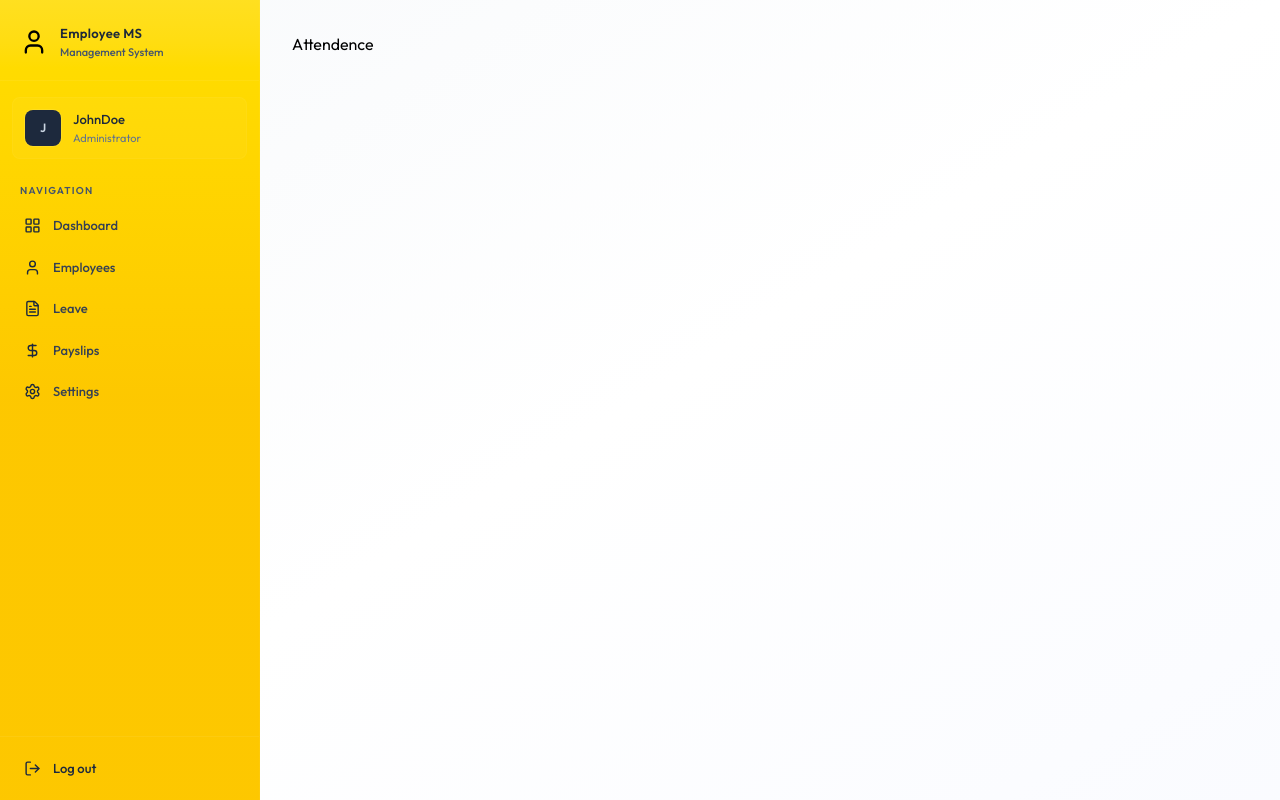
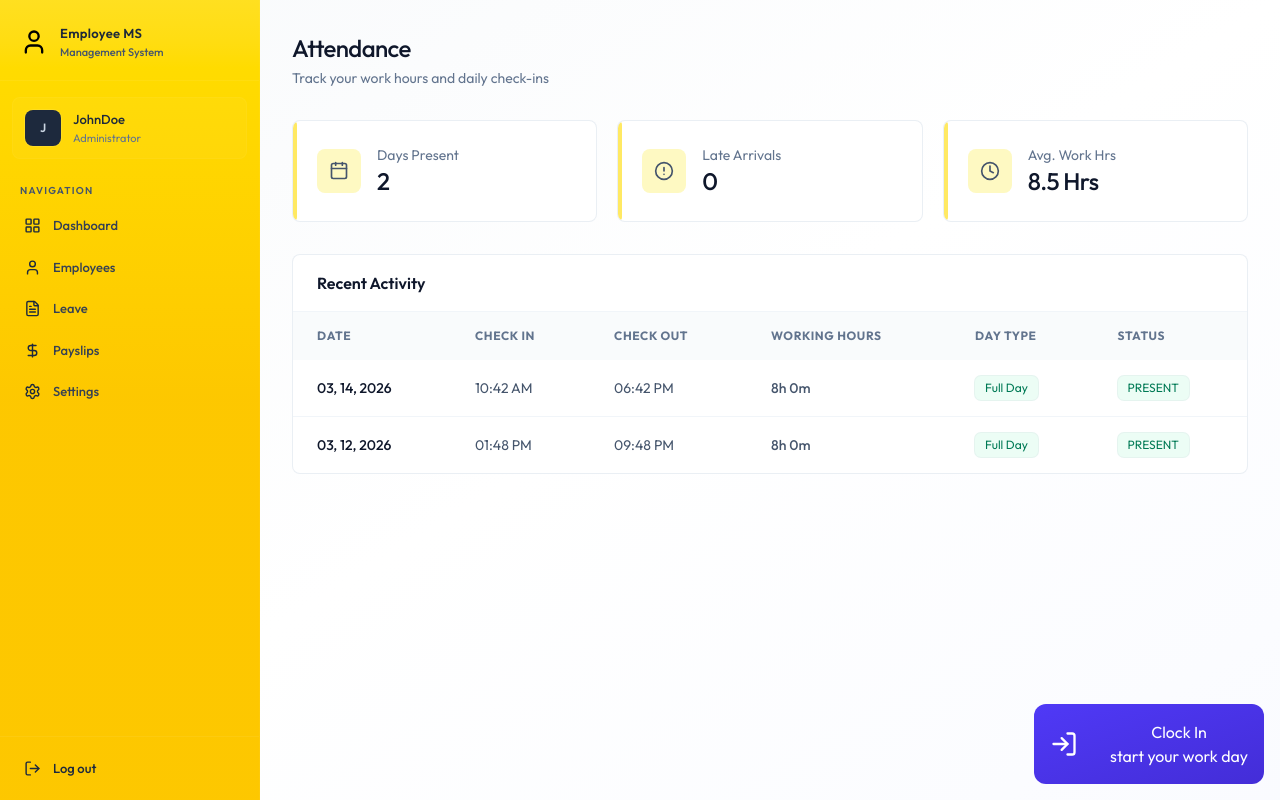
Before and after one commit to chaitanyanirmale/employee-management, a React (Vite) app in the folder client/: page /attendence in a window 1280 px wide. Built offline with nearby package versions, Linux system fonts and the light colour scheme.

Commit message:
Components added to the attendance page

```diff
--- a/client/src/pages/Attendence.jsx
+++ b/client/src/pages/Attendence.jsx
@@ -1,7 +1,55 @@
+import { useCallback, useEffect, useState } from "react"
+import { dummyAttendanceData } from "../assets/assets"
+import Loading from "../components/Loading"
+import CheckInButton from "../components/attendance/CheckInButton"
+import AttendanceStats from "../components/attendance/AttendanceStats"
+import AttendanceHistory from "../components/attendance/AttendanceHistory"
 
 const Attendence = () => {
+  const [history, setHistory] = useState([])
+  const [loading, setLoading] = useState(true)
+  const [isDeleted, setIsDeleted] = useState(false)
+
+  const fetchData = useCallback(async ()=>{
+    setHistory(dummyAttendanceData);
+    setTimeout(()=> {
+      setLoading(false)
+    }, 1000)
+  },[])
+
+  useEffect(()=>{
+    fetchData()
+  },[fetchData])
+
+  if(loading) return <Loading />
+
+  const today = new Date();
+  today.setHours(0,0,0,0)
+
+  const todayRecord = history.find((r)=> new Date(r.date).toDateString() === today.toDateString())
+
   return (
-    <div>Attendence</div>
+    <div className="animate-fade-in">
+      <div className="page-header">
+        <h1 className="page-title">Attendance</h1>
+        <p className="page-subtitle">Track your work hours and daily check-ins</p>
+      </div>
+
+      {isDeleted ? (
+        <div className="mb-8 p-6 bg-rose-50 border border-rose-200 rounded-2xl text-center">
+          <p className="text-rose-600">
+            You can no longer clock in or out because your employee records have been marked as deleted
+          </p>
+        </div>
+      ):(
+        <div className="mb-8">
+          <CheckInButton todayRecord={todayRecord} onAction={fetchData}/>
+        </div>
+      )}
+
+      <AttendanceStats history={history}/>
+      <AttendanceHistory history={history} />
+    </div>
   )
 }
 
```
